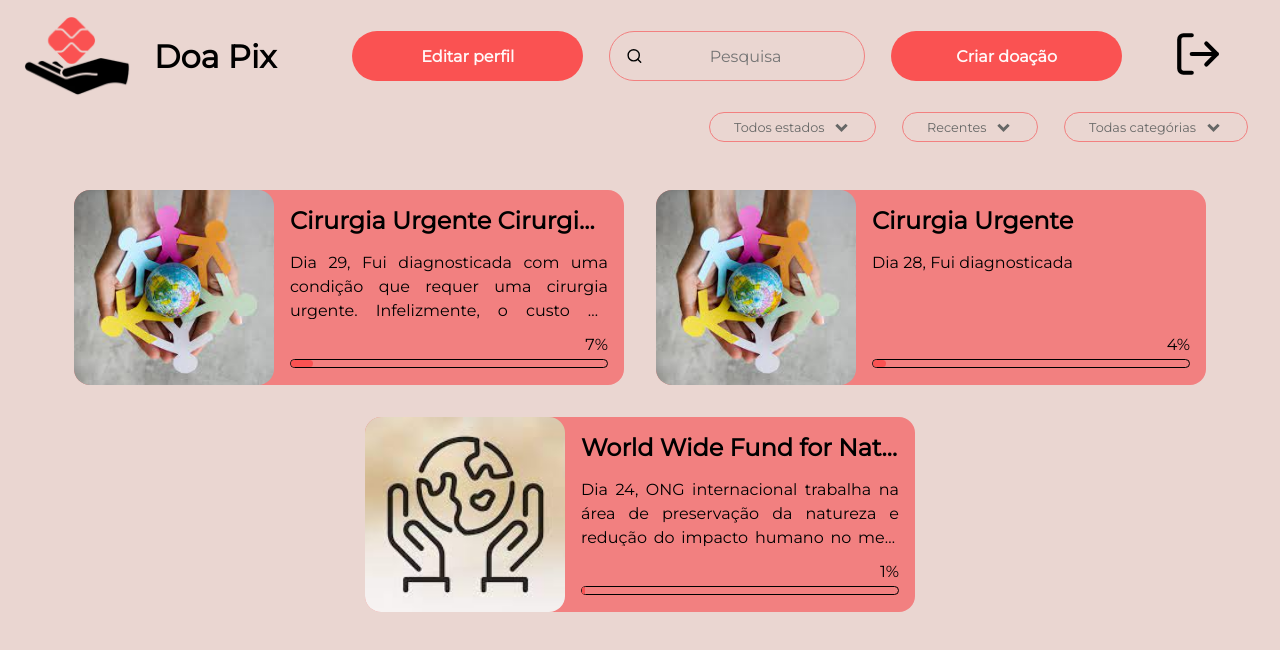
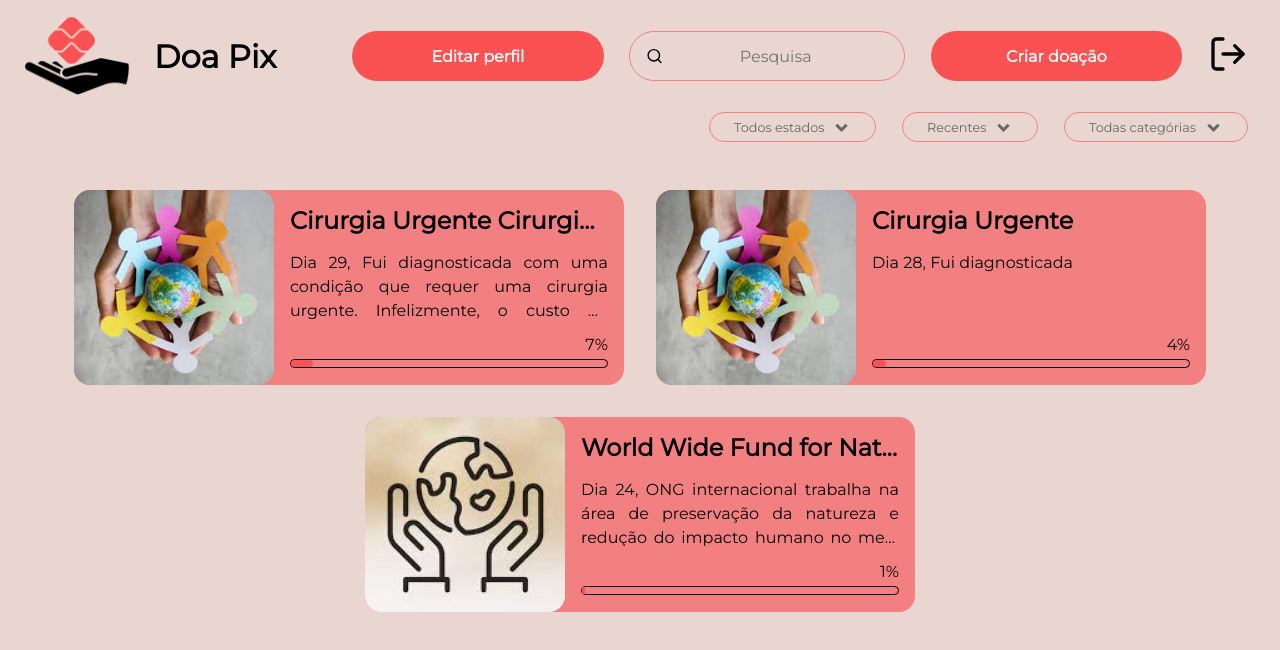
Before and after one commit to ViniciusGR797/doapix-ui, a Next.js app: page /home in a window 1280 px wide. Shown: the top 650 px of the page. Built offline with nearby package versions, Linux system fonts and the light colour scheme.

Commit message:
feat: destruindo cookies de usuário ao deslogar usando uma função própria, cursor pointer nos cards, e estilizando home

```diff
--- a/src/pages/home/index.tsx
+++ b/src/pages/home/index.tsx
@@ -1,7 +1,7 @@
 import Head from "next/head";
 import { Inter } from "next/font/google";
 import styles from "./styles.module.scss";
-import { useState } from "react";
+import { useContext, useState } from "react";
 import { Button } from "@/components/Button";
 import Link from "next/link";
 import Router from 'next/router';
@@ -9,12 +9,15 @@ import { FiLogOut, FiSearch } from "react-icons/fi";
 import { Dropdown } from "@/components/Dropdown";
 import Card from "@/components/Card";
 import HeaderLogo from "@/components/HeaderLogo";
+import { AuthContext, signOut } from "@/contexts/AuthContext";
 
 const inter = Inter({ subsets: ["latin"] });
 
 export default function Home() {
     const [loadingProfile, setLoadingProfile] = useState(false);
     const [loadingCreateDonation, setLoadingCreateDonation] = useState(false);
+
+    const { signOut } = useContext(AuthContext)
 
     const handleButtonProfileClick = () => {
         setLoadingProfile(true);
@@ -109,9 +112,9 @@ export default function Home() {
                                 <input className={styles.inputSearch} placeholder="Pesquisa" value={searchTerm} onChange={handleSearchChange} />
                             </button>
                             <Button type="button" loading={loadingCreateDonation} onClick={handleButtonCreateDonationClick} >Criar doação</Button>
-                            <Link href="/" className={styles.link} >
-                                <FiLogOut size={50} className={styles.logout} />
-                            </Link>
+                            <button onClick={signOut} className={styles.buttonLeave}>
+                                <FiLogOut color='#000' size={40} />
+                            </button>
                         </div>
                     </div>
                     <div className={styles.filter}>
--- a/src/pages/home/styles.module.scss
+++ b/src/pages/home/styles.module.scss
@@ -51,9 +51,14 @@
   width: 100px;
 }
 
-.link {
-  text-decoration: none;
-  color: var(--fonteDark);
+.buttonLeave {
+  background-color: transparent;
+  border: 0;
+  transition: transform 0.7s;
+
+  &:hover{
+      transform: scale(1.2);
+  }
 }
 
 .filter {
@@ -71,6 +76,7 @@
   justify-content: center;
   gap: 2rem;
   margin-top: 3rem;
+  cursor: pointer;
 }
 
 @media (max-width: 600px) {
```
